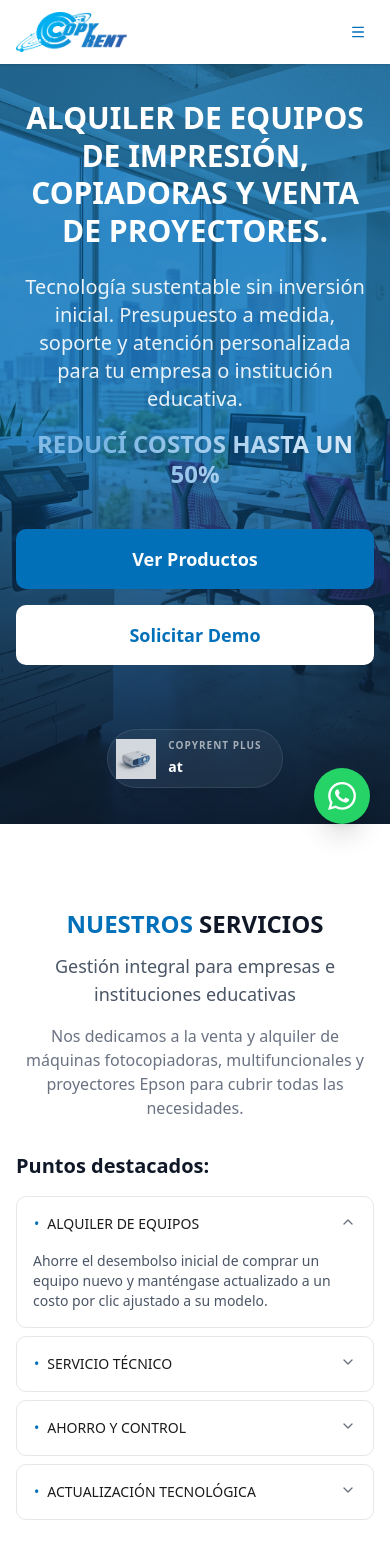
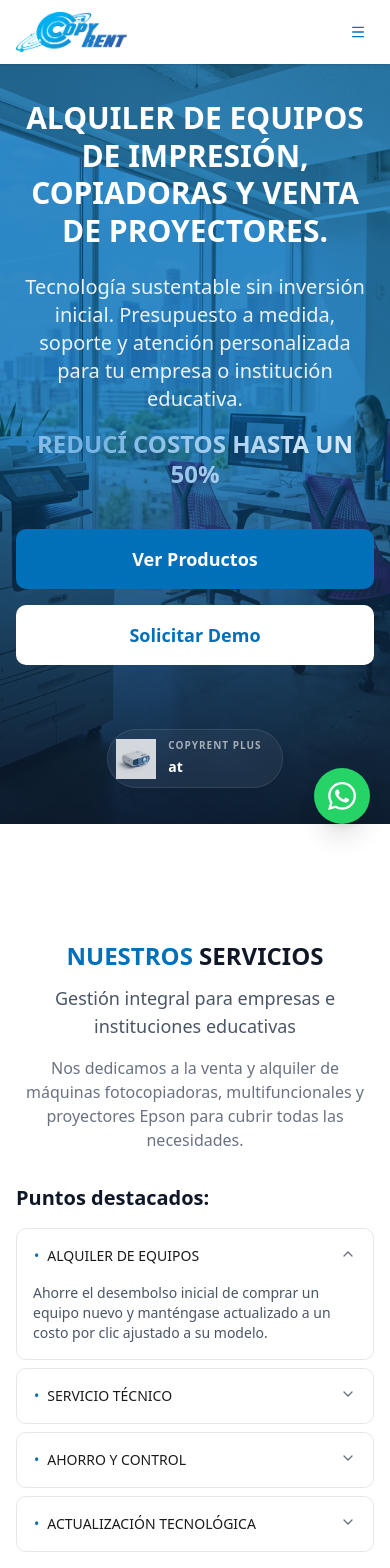
Before and after one commit to jcm-estudio/copyrent-web, a Next.js app: page / in a window 390 px wide. Shown: the top 1568 px of the page. Built offline with nearby package versions, Linux system fonts and the light colour scheme.

Commit message:
fix(layout): perfectly frame full-viewport sections and restore global scroll offset

```diff
--- a/src/app/globals.css
+++ b/src/app/globals.css
@@ -107,6 +107,7 @@
 /* Smooth scroll */
 html {
   scroll-behavior: smooth;
+  scroll-padding-top: 5rem;
 }
 
 /* Fallback animations for fade/in */
--- a/src/app/page.tsx
+++ b/src/app/page.tsx
@@ -257,7 +257,7 @@ export default function Home() {
         {/* ──── HERO SECTION ──── */}
         <section
           id="inicio"
-          className="relative min-h-[90vh] flex items-center justify-center overflow-hidden scroll-mt-20"
+          className="relative min-h-[90vh] flex items-center justify-center overflow-hidden"
         >
           {/* Background Image with Overlay */}
           <div className="absolute inset-0 z-0">
@@ -307,7 +307,7 @@ export default function Home() {
         </section>
 
         {/* ──── SOLUCIÓN INTEGRAL ──── */}
-        <section id="servicios" className="py-16 md:py-24 bg-white min-h-[calc(100vh-4rem)] md:min-h-[calc(100vh-5rem)] flex flex-col justify-center">
+        <section id="servicios" className="py-16 md:py-24 bg-white min-h-screen flex flex-col justify-center">
           <div className="max-w-4xl mx-auto px-4 sm:px-6">
             <h2 className="text-2xl sm:text-3xl md:text-4xl font-bold text-center text-gray-900 mb-3">
               <span className="text-[#0170B9]">NUESTROS</span> SERVICIOS
@@ -487,7 +487,7 @@ function SustentableSection() {
   ]
 
   return (
-    <section id="solucion-de-impresion" className="py-16 md:py-24 bg-[#f0f4f8] min-h-[calc(100vh-4rem)] md:min-h-[calc(100vh-5rem)] flex flex-col justify-center">
+    <section id="solucion-de-impresion" className="py-16 md:py-24 bg-[#f0f4f8] min-h-screen flex flex-col justify-center">
       <div className="max-w-7xl mx-auto px-4 sm:px-6">
         <div className="text-center mb-12">
           <h2 className="text-2xl sm:text-3xl md:text-4xl font-bold text-gray-900 mb-3">
@@ -549,7 +549,7 @@ function TransformacionSection() {
   ]
 
   return (
-    <section id="transformacion-digital" className="py-16 md:py-24 bg-white min-h-[calc(100vh-4rem)] md:min-h-[calc(100vh-5rem)] flex flex-col justify-center">
+    <section id="transformacion-digital" className="py-16 md:py-24 bg-white min-h-screen flex flex-col justify-center">
       <div className="max-w-7xl mx-auto px-4 sm:px-6">
         <div className="text-center mb-8">
           <h2 className="text-2xl sm:text-3xl md:text-4xl font-bold text-gray-900 mb-3">
@@ -699,7 +699,7 @@ function ControlMonitoreoSection() {
   ]
 
   return (
-    <section id="control-y-monitoreo" className="py-16 md:py-24 bg-[#f8faf9] min-h-[calc(100vh-4rem)] md:min-h-[calc(100vh-5rem)] flex flex-col justify-center">
+    <section id="control-y-monitoreo" className="py-16 md:py-24 bg-[#f8faf9] min-h-screen flex flex-col justify-center">
       <div className="max-w-7xl mx-auto px-4 sm:px-6">
         <div className="text-center mb-8">
           <h2 className="text-2xl sm:text-3xl md:text-4xl font-bold text-gray-900 mb-3">
```
